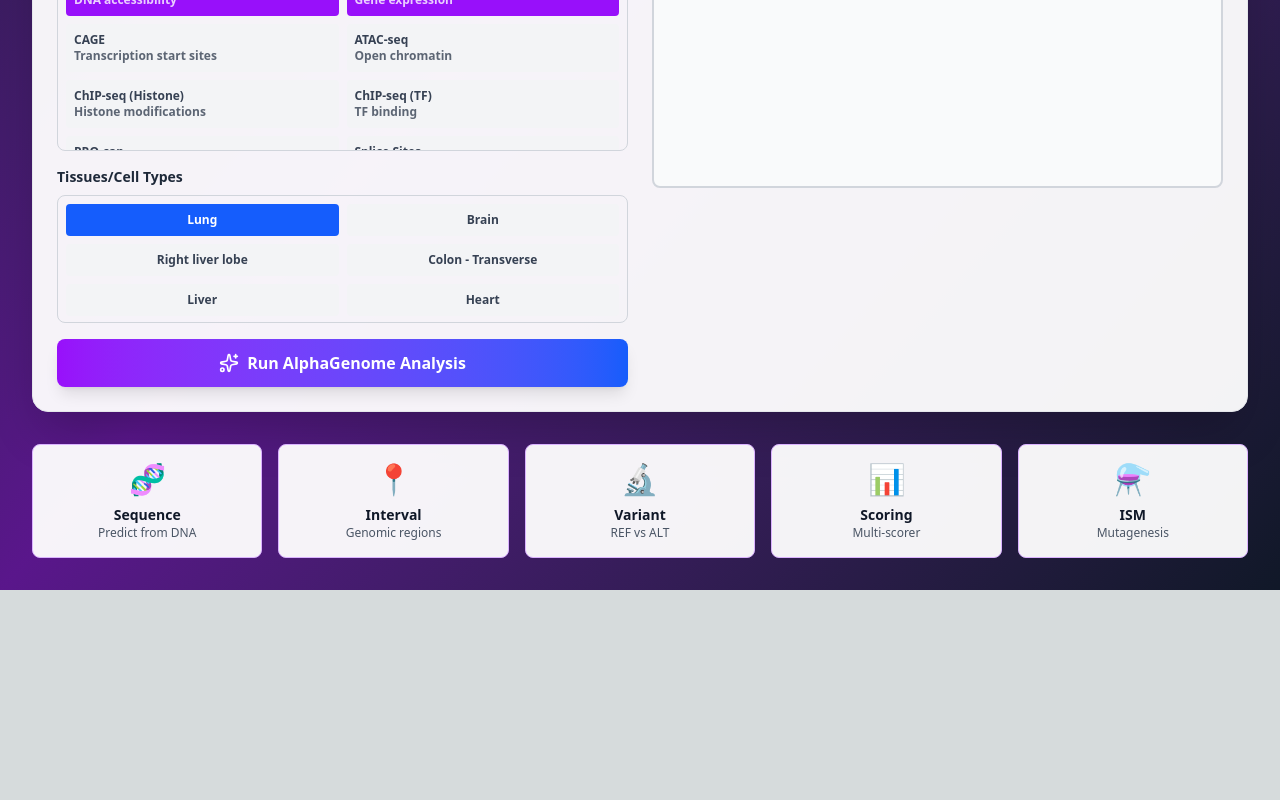
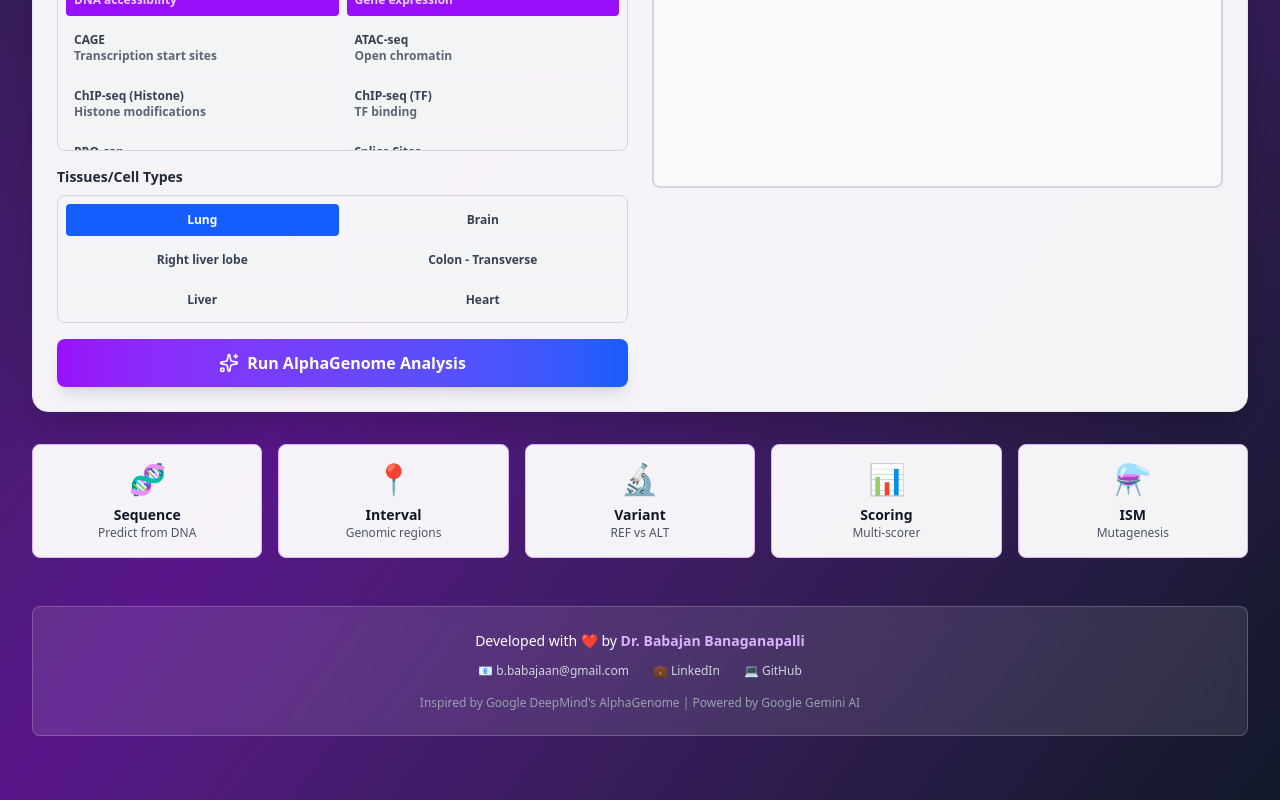
Before and after one commit to Babajan-B/AlphaGenome-AI-Powered-Genomic-Analysis-Platform, a Next.js app: page / in a window 1280 px wide. Shown: the part 895-1695 px from the top of the page. Before the commit the page ends 1485 px from the top, so only its background shows below. Built offline with nearby package versions, Linux system fonts and the light colour scheme.

Commit message:
Add developer information - Dr. Babajan Banaganapalli

```diff
--- a/app/layout.tsx
+++ b/app/layout.tsx
@@ -3,7 +3,10 @@
 
 export const metadata: Metadata = {
   title: 'AlphaGenome - AI-Powered Genomic Analysis',
-  description: 'Professional genomic sequence analysis powered by AI',
+  description: 'Professional genomic sequence analysis powered by Google Gemini AI. Developed by Dr. Babajan Banaganapalli',
+  authors: [{ name: 'Dr. Babajan Banaganapalli', url: 'https://github.com/Babajan-B' }],
+  creator: 'Dr. Babajan Banaganapalli',
+  keywords: ['genomics', 'bioinformatics', 'AI', 'AlphaGenome', 'DeepMind', 'Google Gemini', 'gene prediction', 'variant analysis'],
 }
 
 export default function RootLayout({
--- a/app/page.tsx
+++ b/app/page.tsx
@@ -598,6 +598,44 @@
             </div>
           </>
         )}
+
+        {/* Footer */}
+        <footer className="mt-12 pb-8 text-center">
+          <div className="bg-white/10 backdrop-blur-sm rounded-lg p-6 border border-white/20">
+            <p className="text-white text-sm mb-3">
+              Developed with ❤️ by <span className="font-bold text-purple-300">Dr. Babajan Banaganapalli</span>
+            </p>
+            <div className="flex items-center justify-center gap-6 text-xs text-gray-300">
+              <a
+                href="mailto:b.babajaan@gmail.com"
+                className="hover:text-purple-300 transition-colors flex items-center gap-1"
+                target="_blank"
+                rel="noopener noreferrer"
+              >
+                📧 b.babajaan@gmail.com
+              </a>
+              <a
+                href="https://sa.linkedin.com/in/babajan"
+                className="hover:text-purple-300 transition-colors flex items-center gap-1"
+                target="_blank"
+                rel="noopener noreferrer"
+              >
+                💼 LinkedIn
+              </a>
+              <a
+                href="https://github.com/Babajan-B"
+                className="hover:text-purple-300 transition-colors flex items-center gap-1"
+                target="_blank"
+                rel="noopener noreferrer"
+              >
+                💻 GitHub
+              </a>
+            </div>
+            <p className="text-xs text-gray-400 mt-4">
+              Inspired by Google DeepMind's AlphaGenome | Powered by Google Gemini AI
+            </p>
+          </div>
+        </footer>
       </div>
     </main>
   )
```
Also changed, not shown: 1 other file (tests, documents, lock files or other folders).
